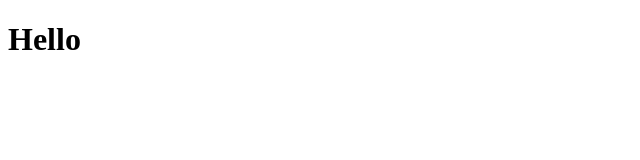
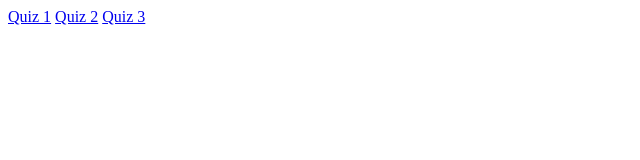
Before and after one commit to RanaSaber/RanaSaber.github.io, a plain HTML site: page index.html in a window 1280 px wide. Shown: the whole page, without its empty margins (0-640 px from the left). Drawn offline with Linux system fonts and the light colour scheme.

Commit message:
Modify main page

```diff
--- a/index.html
+++ b/index.html
@@ -1,4 +1,6 @@
 <!DOCTYPE html>
 <html>
-    <h1>Hello</h1>
+    <a href="W1D1/html_practice1.html">Quiz 1</a>
+    <a href="W1D1/html_practice2.html">Quiz 2</a>
+    <a href="W1D1/html_practice3.html">Quiz 3</a>
 </html>
```
